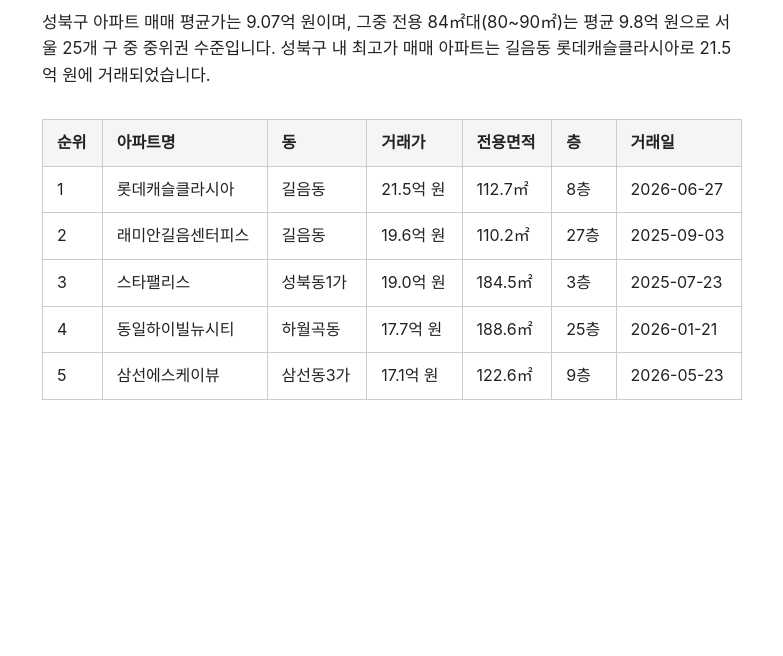
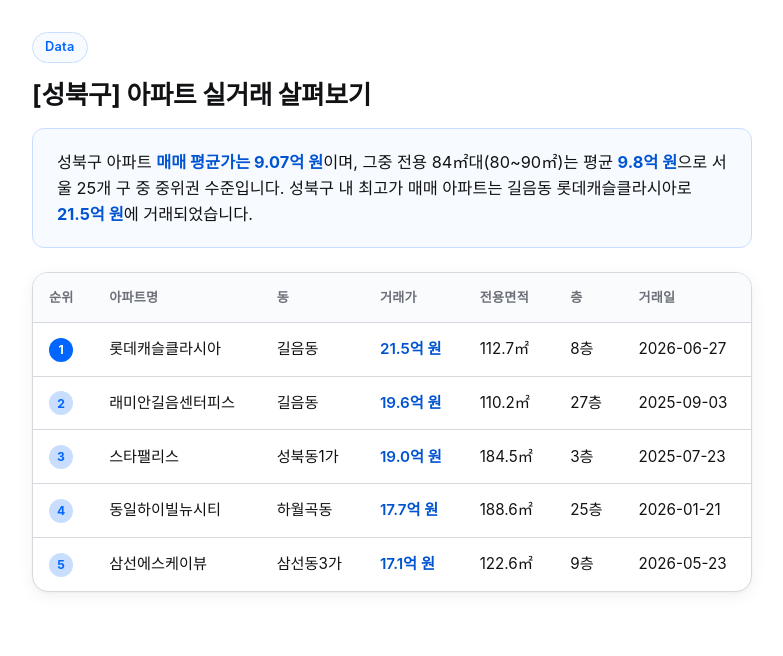
Before and after one commit to sojung-yun404/sesac-web, a plain HTML site: page index.html in a window 1280 px wide. Shown: the part 511-1167 px from the top of the page, without its empty margins (248-1031 px from the left). Before the commit the page ends 971 px from the top, so only its background shows below. Drawn offline with Linux system fonts and the light colour scheme; a web font is replaced by a local one.

Commit message:
Restyle with Montage design system tokens

```diff
--- a/index.html
+++ b/index.html
@@ -4,44 +4,202 @@
 <meta charset="UTF-8">
 <meta name="viewport" content="width=device-width, initial-scale=1.0">
 <title>윤소정</title>
+<link rel="stylesheet" as="style" crossorigin
+  href="https://cdn.jsdelivr.net/gh/orioncactus/pretendard@v1.3.9/dist/web/variable/pretendardvariable-dynamic-subset.css">
 <style>
+  :root {
+    /* Montage(wanteddev/montage-web) atomic color tokens */
+    --blue-10: #001536;
+    --blue-40: #0054D1;
+    --blue-50: #0066FF;
+    --blue-60: #3385FF;
+    --blue-90: #C9DEFE;
+    --blue-99: #F7FBFF;
+
+    --neutral-10: #111214;
+    --neutral-30: #3A3D42;
+    --neutral-50: #6B7078;
+    --neutral-80: #D6D9DE;
+    --neutral-90: #ECEEF1;
+    --neutral-99: #FAFBFC;
+
+    /* semantic aliases */
+    --color-primary: var(--blue-50);
+    --color-primary-strong: var(--blue-40);
+    --color-primary-soft: var(--blue-90);
+    --color-primary-tint: var(--blue-99);
+    --color-text: var(--neutral-10);
+    --color-text-muted: var(--neutral-50);
+    --color-border: var(--neutral-80);
+    --color-surface: #FFFFFF;
+    --color-surface-muted: var(--neutral-99);
+
+    /* Montage spacing scale (px) */
+    --sp-2: 2px;
+    --sp-4: 4px;
+    --sp-6: 6px;
+    --sp-8: 8px;
+    --sp-10: 10px;
+    --sp-12: 12px;
+    --sp-14: 14px;
+    --sp-16: 16px;
+    --sp-20: 20px;
+    --sp-24: 24px;
+    --sp-32: 32px;
+    --sp-40: 40px;
+    --sp-48: 48px;
+    --sp-64: 64px;
+
+    --radius-sm: 8px;
+    --radius-md: 12px;
+    --radius-lg: 16px;
+    --shadow-card: 0 1px 2px rgba(17, 18, 20, 0.04), 0 4px 16px rgba(17, 18, 20, 0.06);
+  }
+
+  * {
+    box-sizing: border-box;
+  }
+
   body {
-    font-family: -apple-system, BlinkMacSystemFont, "Malgun Gothic", sans-serif;
-    max-width: 700px;
-    margin: 60px auto;
-    padding: 0 20px;
-    color: #222;
+    font-family: "Pretendard Variable", -apple-system, BlinkMacSystemFont, "Malgun Gothic", sans-serif;
+    max-width: 760px;
+    margin: var(--sp-64) auto;
+    padding: 0 var(--sp-20);
+    color: var(--color-text);
     line-height: 1.6;
+    background: var(--color-surface);
   }
+
+  .eyebrow {
+    display: inline-block;
+    font-size: 0.8em;
+    font-weight: 600;
+    letter-spacing: 0.02em;
+    color: var(--color-primary);
+    background: var(--color-primary-tint);
+    border: 1px solid var(--color-primary-soft);
+    border-radius: 999px;
+    padding: var(--sp-4) var(--sp-12);
+    margin-bottom: var(--sp-12);
+  }
+
   h1 {
-    font-size: 2.5em;
-    margin-bottom: 10px;
+    font-size: 2.4em;
+    font-weight: 700;
+    letter-spacing: -0.02em;
+    margin: 0 0 var(--sp-10);
   }
+
+  h2 {
+    font-size: 1.6em;
+    font-weight: 700;
+    letter-spacing: -0.01em;
+    margin: 0 0 var(--sp-12);
+  }
+
   p {
-    font-size: 1.05em;
+    font-size: 1.02em;
+    color: var(--color-text);
   }
+
+  .lede {
+    color: var(--color-text-muted);
+  }
+
+  section {
+    margin-top: var(--sp-48);
+  }
+
+  .card {
+    background: var(--color-surface);
+    border: 1px solid var(--color-border);
+    border-radius: var(--radius-lg);
+    box-shadow: var(--shadow-card);
+    overflow: hidden;
+  }
+
+  .stat-card {
+    background: var(--color-primary-tint);
+    border: 1px solid var(--color-primary-soft);
+    border-radius: var(--radius-md);
+    padding: var(--sp-20) var(--sp-24);
+    margin-bottom: var(--sp-24);
+  }
+
+  .stat-card p {
+    margin: 0;
+    color: var(--color-text);
+  }
+
+  .stat-card strong {
+    color: var(--color-primary-strong);
+  }
+
   table {
     border-collapse: collapse;
     width: 100%;
-    margin-top: 30px;
   }
+
   th, td {
-    border: 1px solid #ccc;
-    padding: 10px 14px;
+    border-bottom: 1px solid var(--color-border);
+    padding: var(--sp-14) var(--sp-16);
     text-align: left;
+    font-size: 0.95em;
   }
+
+  tbody tr:last-child td {
+    border-bottom: none;
+  }
+
   th {
-    background-color: #f5f5f5;
+    background-color: var(--color-surface-muted);
+    color: var(--color-text-muted);
+    font-weight: 600;
+    font-size: 0.82em;
+    letter-spacing: 0.02em;
+    text-transform: uppercase;
+  }
+
+  tbody tr:hover {
+    background-color: var(--color-primary-tint);
+  }
+
+  .rank {
+    display: inline-flex;
+    align-items: center;
+    justify-content: center;
+    width: 24px;
+    height: 24px;
+    border-radius: 999px;
+    font-size: 0.8em;
+    font-weight: 700;
+    color: var(--color-primary);
+    background: var(--color-primary-soft);
+  }
+
+  .rank.is-top {
+    color: #FFFFFF;
+    background: var(--color-primary);
+  }
+
+  .price {
+    font-weight: 600;
+    color: var(--color-primary-strong);
   }
 </style>
 </head>
 <body>
+  <header>
+    <span class="eyebrow">Profile</span>
     <h1>윤소정</h1>
-  <p>
+    <p class="lede">
       안녕하세요, 윤소정입니다. 새로운 것을 배우고 만드는 것을 좋아합니다.
       꾸준히 성장하기 위해 매일 조금씩 노력하고 있습니다.
     </p>
+  </header>
 
+  <section>
+    <div class="card">
       <table>
         <thead>
           <tr>
@@ -64,14 +222,22 @@
           </tr>
         </tbody>
       </table>
+    </div>
+  </section>
 
-  <h1>[성북구] 아파트 실거래 살펴보기</h1>
+  <section>
+    <span class="eyebrow">Data</span>
+    <h2>[성북구] 아파트 실거래 살펴보기</h2>
+
+    <div class="stat-card">
       <p>
-    성북구 아파트 매매 평균가는 9.07억 원이며, 그중 전용 84㎡대(80~90㎡)는 평균 9.8억 원으로
-    서울 25개 구 중 중위권 수준입니다. 성북구 내 최고가 매매 아파트는 길음동 롯데캐슬클라시아로
-    21.5억 원에 거래되었습니다.
+        성북구 아파트 <strong>매매 평균가는 9.07억 원</strong>이며, 그중 전용 84㎡대(80~90㎡)는
+        평균 <strong>9.8억 원</strong>으로 서울 25개 구 중 중위권 수준입니다. 성북구 내 최고가
+        매매 아파트는 길음동 롯데캐슬클라시아로 <strong>21.5억 원</strong>에 거래되었습니다.
       </p>
+    </div>
 
+    <div class="card">
       <table>
         <thead>
           <tr>
@@ -86,51 +252,53 @@
         </thead>
         <tbody>
           <tr>
-        <td>1</td>
+            <td><span class="rank is-top">1</span></td>
             <td>롯데캐슬클라시아</td>
             <td>길음동</td>
-        <td>21.5억 원</td>
+            <td class="price">21.5억 원</td>
             <td>112.7㎡</td>
             <td>8층</td>
             <td>2026-06-27</td>
           </tr>
           <tr>
-        <td>2</td>
+            <td><span class="rank">2</span></td>
             <td>래미안길음센터피스</td>
             <td>길음동</td>
-        <td>19.6억 원</td>
+            <td class="price">19.6억 원</td>
             <td>110.2㎡</td>
             <td>27층</td>
             <td>2025-09-03</td>
           </tr>
           <tr>
-        <td>3</td>
+            <td><span class="rank">3</span></td>
             <td>스타팰리스</td>
             <td>성북동1가</td>
-        <td>19.0억 원</td>
+            <td class="price">19.0억 원</td>
             <td>184.5㎡</td>
             <td>3층</td>
             <td>2025-07-23</td>
           </tr>
           <tr>
-        <td>4</td>
+            <td><span class="rank">4</span></td>
             <td>동일하이빌뉴시티</td>
             <td>하월곡동</td>
-        <td>17.7억 원</td>
+            <td class="price">17.7억 원</td>
             <td>188.6㎡</td>
             <td>25층</td>
             <td>2026-01-21</td>
           </tr>
           <tr>
-        <td>5</td>
+            <td><span class="rank">5</span></td>
             <td>삼선에스케이뷰</td>
             <td>삼선동3가</td>
-        <td>17.1억 원</td>
+            <td class="price">17.1억 원</td>
             <td>122.6㎡</td>
             <td>9층</td>
             <td>2026-05-23</td>
           </tr>
         </tbody>
       </table>
+    </div>
+  </section>
 </body>
 </html>
```
Lines whose indentation alone changed are shown as unchanged.
